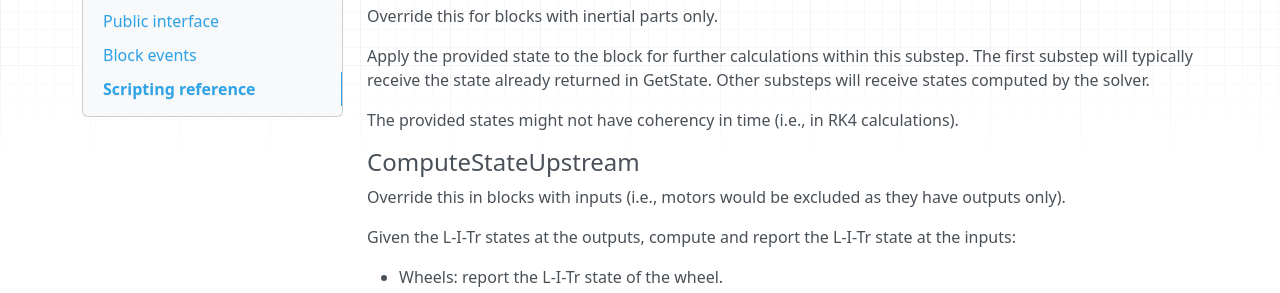
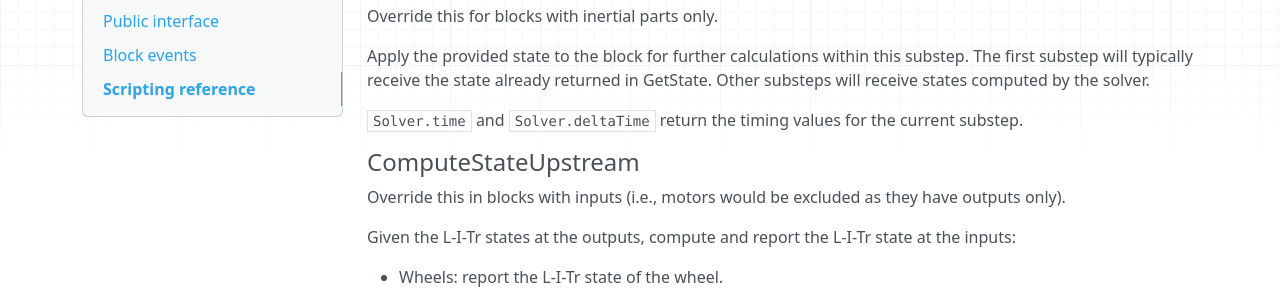
Before and after one commit to EdyJ/vehicle-physics-docs, an MkDocs documentation site: the page built from docs/advanced/block-reference.md, in a window 1280 px wide and 900 px high, scrolled down 4052 px. Shown: the part 151-444 px from the top of the window. Built offline with MkDocs 1.6.1, drawn with Linux system fonts in a browser that asks for light colours; nearby versions of some CDN libraries; library files that are not in the unit come from our copies.

Commit message:
Removed RK4 reference

```diff
--- a/docs/advanced/block-reference.md
+++ b/docs/advanced/block-reference.md
@@ -247,7 +247,7 @@ Apply the provided state to the block for further calculations within this subst
 will typically receive the state already returned in GetState. Other substeps will receive states
 computed by the solver.
 
-The provided states might not have coherency in time (i.e., in RK4 calculations).
+`Solver.time` and `Solver.deltaTime` return the timing values for the current substep.
 
 #### ComputeStateUpstream
 
```
